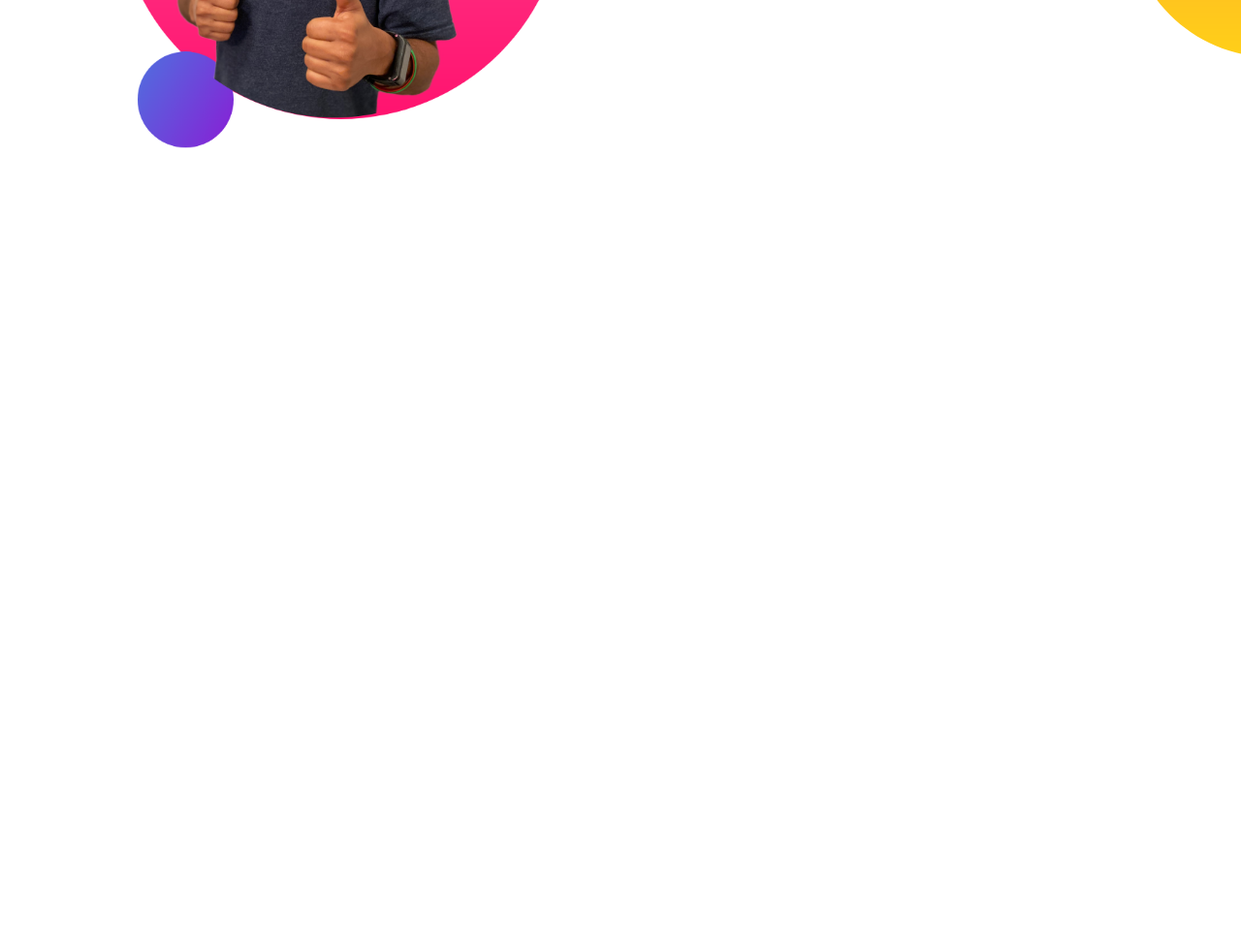
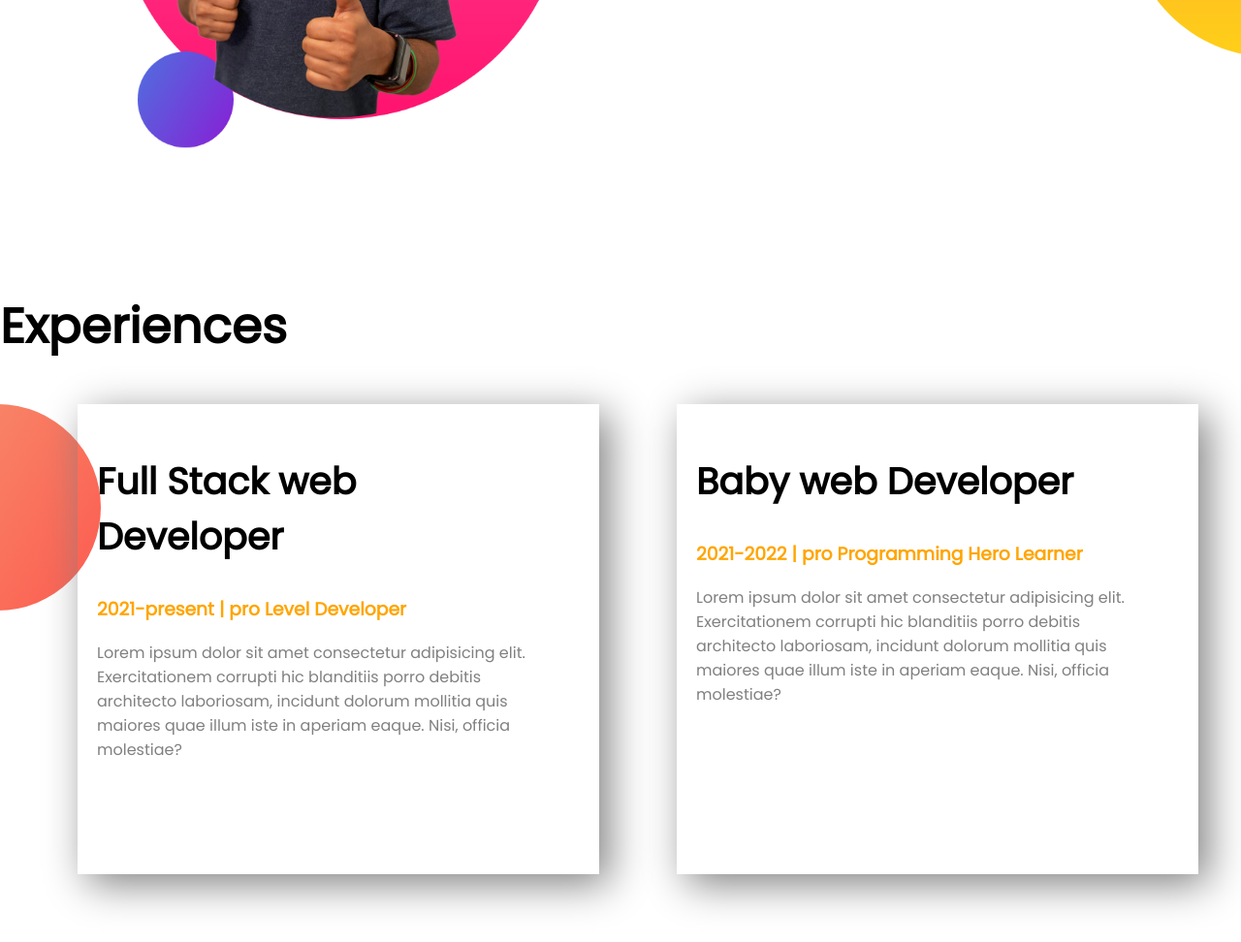
Before and after one commit to kowsikkarmaker/first-developer-portfolio, a plain HTML site: page index.html in a window 1280 px wide. Shown: the part 1058-2030 px from the top of the page at 97% size. Before the commit the page ends 1358 px from the top, so only its background shows below. Drawn offline with Linux system fonts and the light colour scheme; a web font is replaced by a local one.

Commit message:
code add

```diff
--- a/index.html
+++ b/index.html
@@ -13,7 +13,7 @@
 </head>
 
 <body>
-    <section class="top-banner">
+    <section class="top-banner main-section">
         <div class="write">
             <h1>Welcome To</h1>
             <h1><span class="color-orenge">Kowsik Karmaker</span> world!</h1>
@@ -28,7 +28,7 @@
         </div>
 
     </section>
-    <section class="dream-big">
+    <section class="dream-big main-section">
         <div class="first-image2">
             <img src="images/jhankar2.png" alt="">
 
@@ -44,6 +44,29 @@
 
     </section>
 
+    <section>
+        <h1>Experiences</h1>
+        <div class="Experiences-area main-section">
+            <div class="write">
+                <h2 class="header1">Full Stack web Developer</h2>
+                <h3 class="color-orenge">2021-present | pro Level Developer</h3>
+                <p>Lorem ipsum dolor sit amet consectetur adipisicing elit. Exercitationem corrupti hic blanditiis porro
+                    debitis architecto laboriosam, incidunt dolorum mollitia quis maiores quae illum iste in aperiam
+                    eaque.
+                    Nisi, officia molestiae?</p>
+            </div>
+
+            <div class="write">
+                <h2 class="header1">Baby web Developer</h2>
+                <h3 class="color-orenge">2021-2022 | pro Programming Hero Learner</h3>
+                <p>Lorem ipsum dolor sit amet consectetur adipisicing elit. Exercitationem corrupti hic blanditiis porro
+                    debitis architecto laboriosam, incidunt dolorum mollitia quis maiores quae illum iste in aperiam
+                    eaque.
+                    Nisi, officia molestiae?</p>
+            </div>
+        </div>
+    </section>
+
 </body>
 
 </html>
--- a/style.css
+++ b/style.css
@@ -12,7 +12,7 @@ h1{
     color: orange;
 }
 
-section{
+.main-section{
 
     display: flex;
     margin-bottom: 70px;
@@ -57,3 +57,19 @@ section{
     background-repeat: no-repeat;
     background-position: right;
 }
+.Experiences-area{
+    background-image: url(images/exp-bg.png);
+    background-repeat: no-repeat;
+    background-position-y: right;
+}
+.Experiences-area > .write{
+    width: 35%;
+    margin-left:80px;
+
+    padding-left: 20px;
+    padding-bottom: 100px;
+    box-shadow: 10px 10px 40px gray;
+}
+.header1{
+    font-size: 38px;
+}
```
Also changed, not shown: images/exp-bg.png (added).
